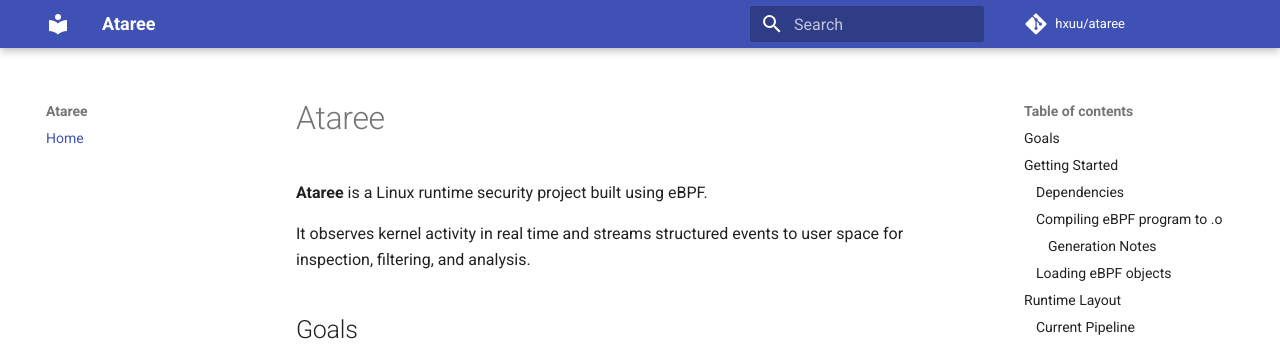
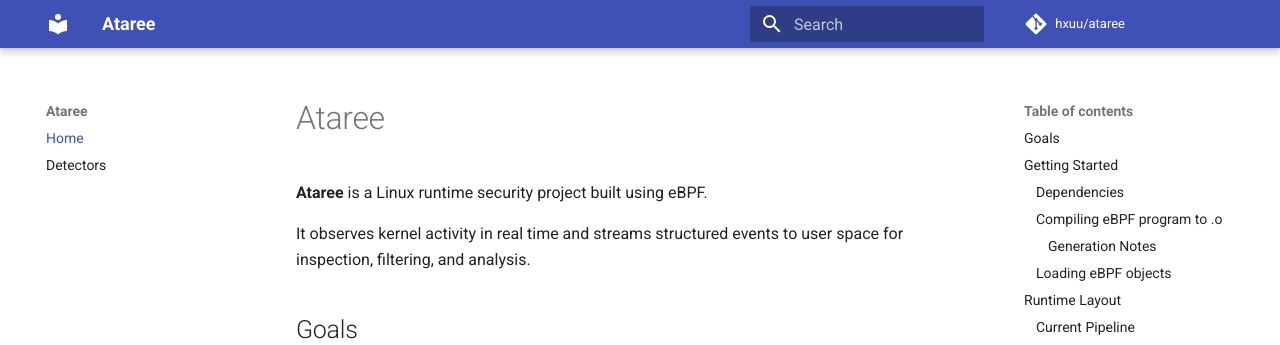
Before and after one commit to hxuu/ataree, an MkDocs documentation site: the page built from docs/index.md, in a window 1280 px wide. Shown: the top 345 px of the page. Built offline with MkDocs 1.6.1 and Material for MkDocs 9.7.7, drawn with Linux system fonts in a browser that asks for light colours; comment, search, counter and statistics services are not loaded.

Commit message:
fix: mkdocs.yaml

```diff
--- a/mkdocs.yml
+++ b/mkdocs.yml
@@ -23,6 +23,7 @@ markdown_extensions:
 
 nav:
   - Home: index.md
+  - Detectors: detectors.md
   # - Architecture: architecture.md
   # - eBPF Design: ebpf-design.md
   # - CLI: cli.md
```
